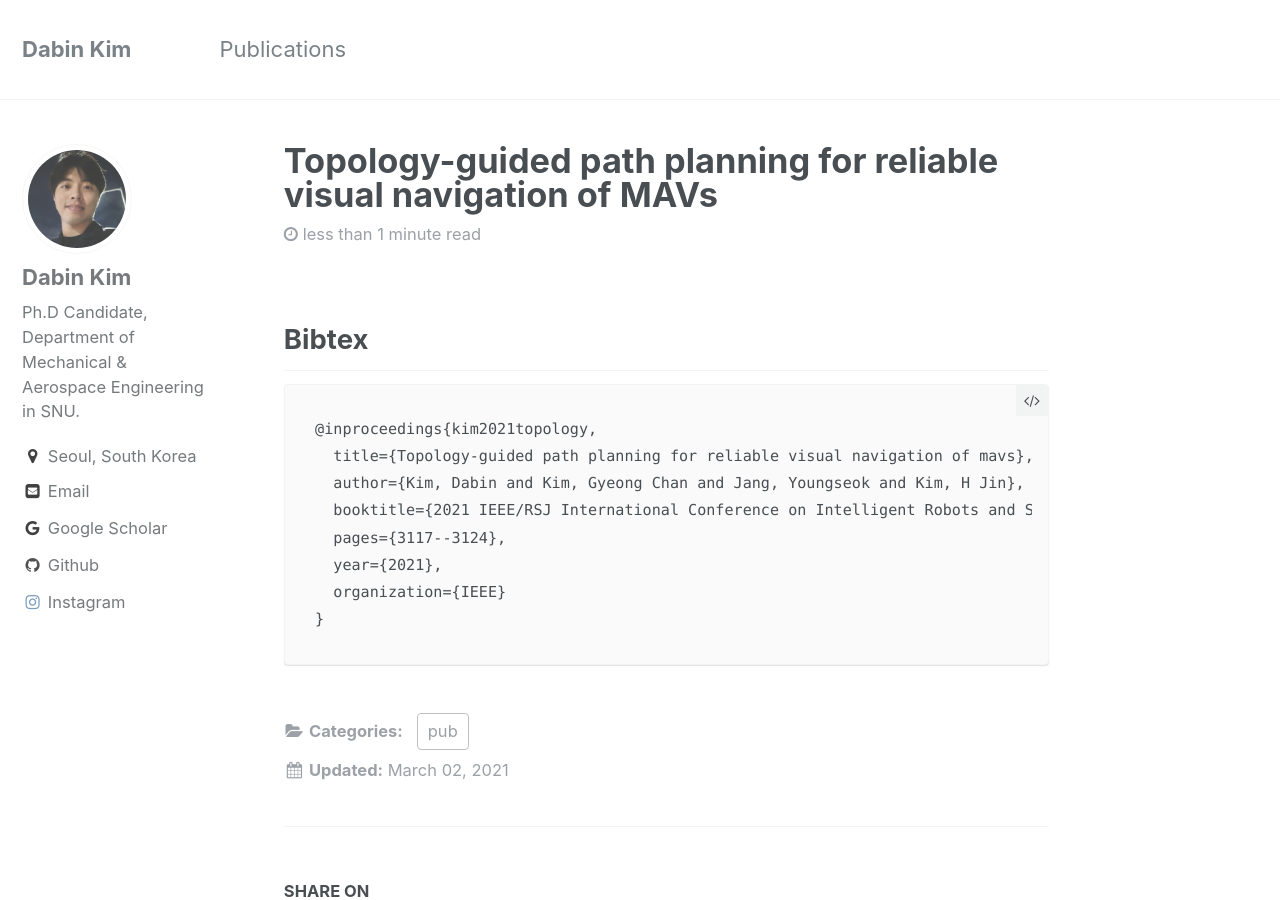
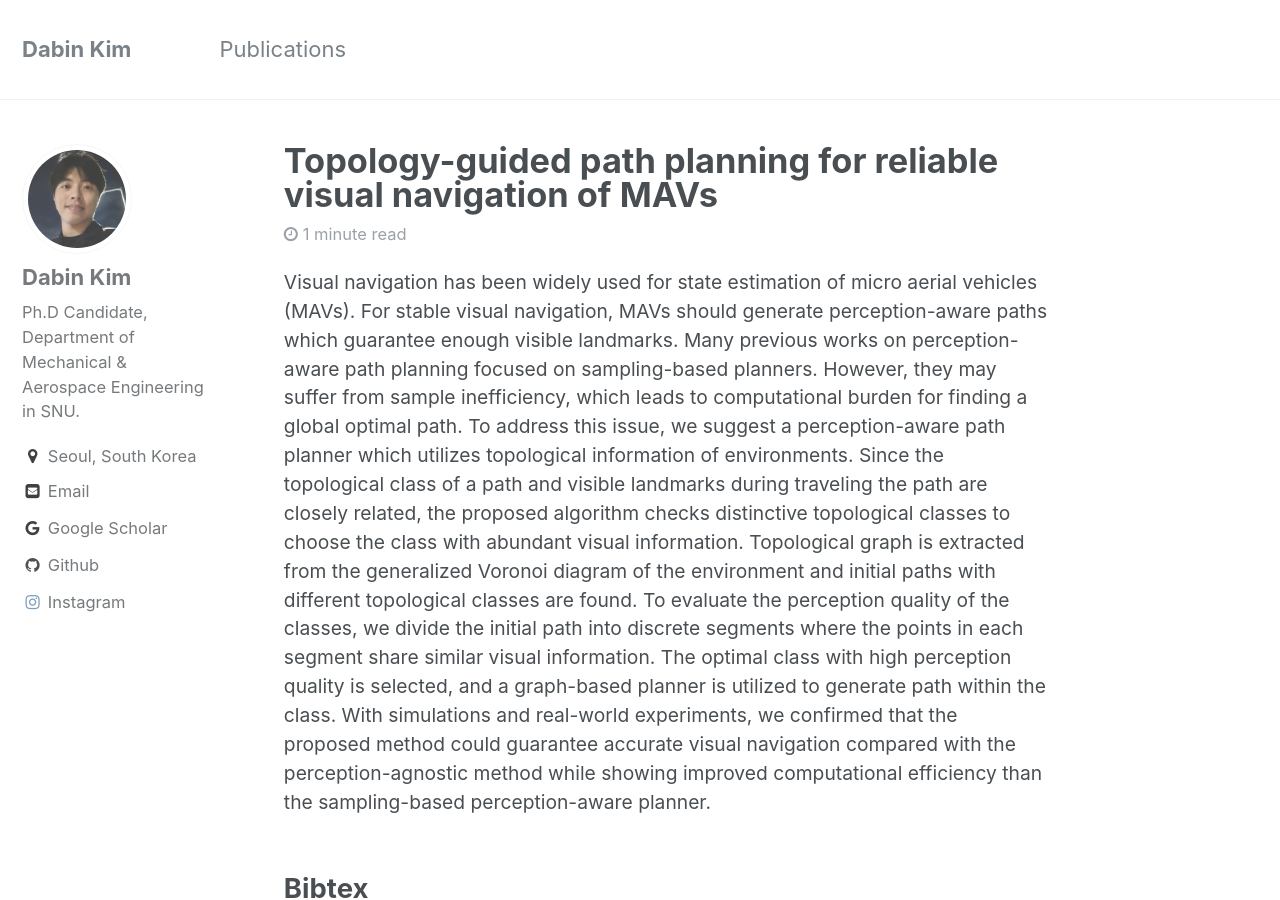
Before and after one commit to dabinkim-LGOM/dabinkim-LGOM.github.io, a Jekyll site: the page built from pub/_posts/2021-03-02-Topology-guided path planning for reliable visual navigation of MAVs.md, in a window 1280 px wide and 900 px high. Built offline with Jekyll 4.4.1, drawn with Linux system fonts in a browser that asks for light colours.

Commit message:
Update 2021-03-02-Topology-guided path planning for reliable visual navigation of MAVs.md

```diff
--- a/pub/_posts/2021-03-02-Topology-guided path planning for reliable visual navigation of MAVs.md
+++ b/pub/_posts/2021-03-02-Topology-guided path planning for reliable visual navigation of MAVs.md
@@ -13,6 +13,8 @@ links:
 excerpt: Visual navigation has been widely used for state estimation of micro aerial vehicles (MAVs). For stable visual navigation, MAVs should generate perception-aware paths which guarantee enough visible landmarks. Many previous works on perception-aware path planning focused on sampling-based planners. However, they may suffer from sample inefficiency, which leads to computational burden for finding a global optimal path. To address this issue, we suggest a perception-aware path planner which utilizes topological information of environments. Since the topological class of a path and visible landmarks during traveling the path are closely related, the proposed algorithm checks distinctive topological classes to choose the class with abundant visual information. Topological graph is extracted from the generalized Voronoi diagram of the environment and initial paths with different topological classes are found. To evaluate the perception quality of the classes, we divide the initial path into discrete segments where the points in each segment share similar visual information. The optimal class with high perception quality is selected, and a graph-based planner is utilized to generate path within the class. With simulations and real-world experiments, we confirmed that the proposed method could guarantee accurate visual navigation compared with the perception-agnostic method while showing improved computational efficiency than the sampling-based perception-aware planner.
 ---
 
+Visual navigation has been widely used for state estimation of micro aerial vehicles (MAVs). For stable visual navigation, MAVs should generate perception-aware paths which guarantee enough visible landmarks. Many previous works on perception-aware path planning focused on sampling-based planners. However, they may suffer from sample inefficiency, which leads to computational burden for finding a global optimal path. To address this issue, we suggest a perception-aware path planner which utilizes topological information of environments. Since the topological class of a path and visible landmarks during traveling the path are closely related, the proposed algorithm checks distinctive topological classes to choose the class with abundant visual information. Topological graph is extracted from the generalized Voronoi diagram of the environment and initial paths with different topological classes are found. To evaluate the perception quality of the classes, we divide the initial path into discrete segments where the points in each segment share similar visual information. The optimal class with high perception quality is selected, and a graph-based planner is utilized to generate path within the class. With simulations and real-world experiments, we confirmed that the proposed method could guarantee accurate visual navigation compared with the perception-agnostic method while showing improved computational efficiency than the sampling-based perception-aware planner.
+
 {% include base_path %}
 
 ## Bibtex <a id="bibtex"></a>
```
